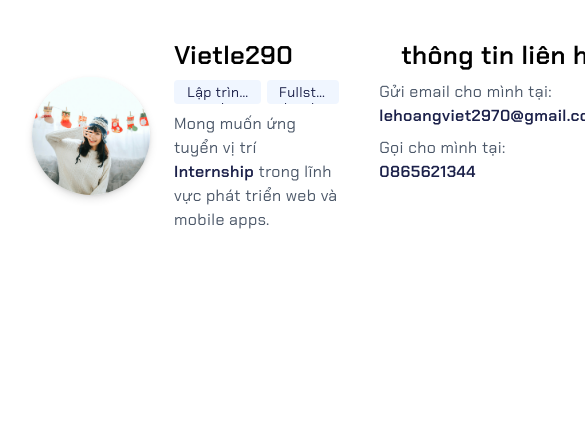
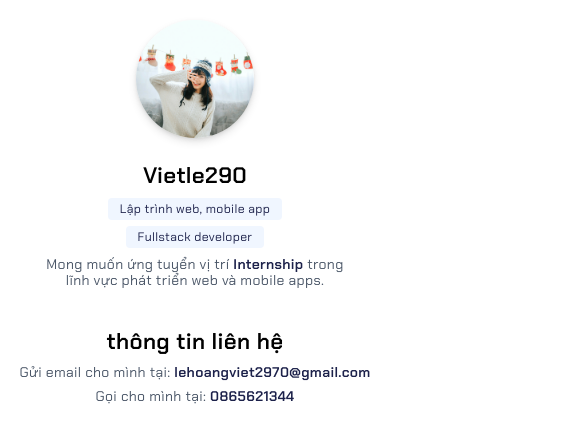
Before and after one commit to vietle290/vietle290-portfolio, a plain HTML site: page index.html in a window 390 px wide. Shown: the whole page, 585 px wide, since content can reach past the window. Drawn offline with Linux system fonts and the light colour scheme.

Commit message:
Header responsive

```diff
--- a/css/responsive.css
+++ b/css/responsive.css
@@ -16,3 +16,66 @@
         max-width: 1028px;
     }
 }
+
+/* ***********************
+    Tablet and small laptop styles
+************************ */
+
+@media (max-width: 1280px) {
+    .container {
+        max-width: 1024px;
+    }
+
+    /** * Header adjustments for smaller screens */
+
+    .header__container {
+        flex-direction: column;
+        align-items: center;
+    }
+
+    .header__column--left {
+        flex-direction: column;
+        align-items: center;
+    }
+
+    .header__content--left {
+        align-items: center;
+
+        & p {
+            text-align: center;
+            max-width: 320px;
+        }
+    }
+
+    .header__column--right {
+        text-align: center;
+        align-items: center;
+    }
+}
+
+/* ***********************
+    Phone styles
+************************ */
+
+@media (max-width: 640px) {
+    :root {
+        font-size: 14px;
+        line-height: 16px;
+    }
+
+    .container {
+        max-width: 640px;
+        padding: 0 1rem;
+    }
+
+    /** Header **/
+
+    header {
+        margin-top: 20px
+    }
+
+    .header__badge_container {
+        flex-direction: column;
+        align-items: center;
+    }
+}
```
